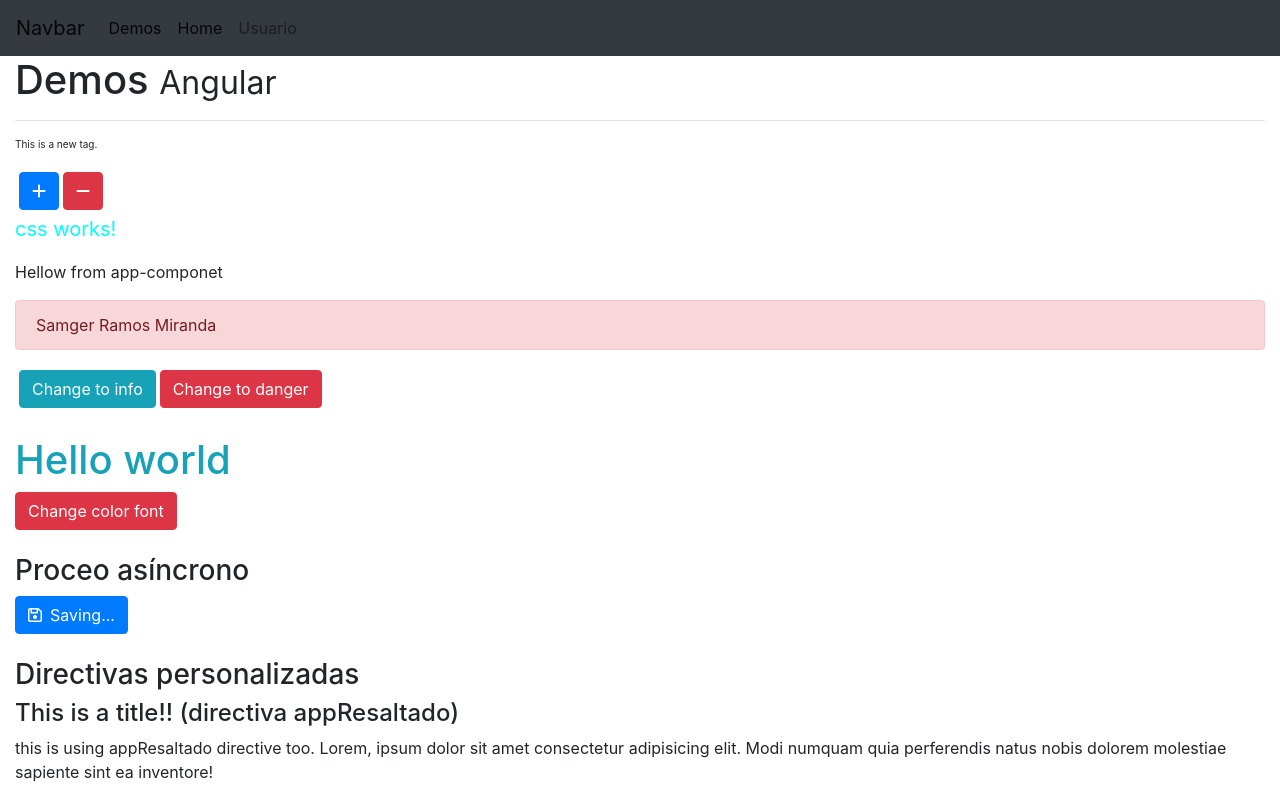
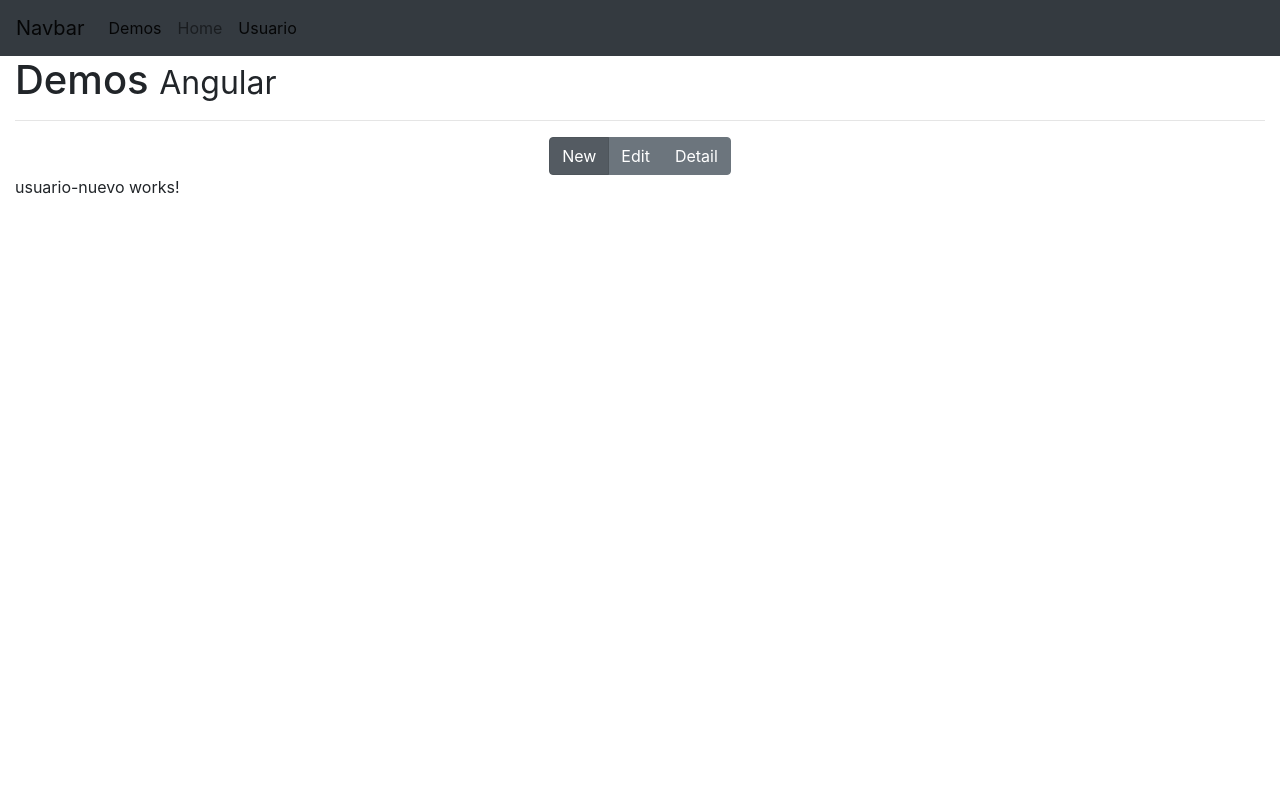
Before and after one commit to Garavirod/Micelaneos, an Angular app: page /usuario/10/nuevo in a window 1280 px wide. Before the commit this address led to /home. Shown: the top 800 px of the page. Built offline with nearby package versions, Linux system fonts and the light colour scheme.

Commit message:
Rutas hijas parte 2

```diff
--- a/src/app/app.module.ts
+++ b/src/app/app.module.ts
@@ -16,6 +16,8 @@
 import { NavbarComponent } from './components/navbar/navbar.component';
 import { UsuarioNuevoComponent } from './components/usuario/usuario-nuevo.component';
 import { UsuarioComponent } from './components/usuario/usuario.component';
+import { UsuarioEditarComponent } from './components/usuario/usuario-editar.component';
+
 
 
 @NgModule({
@@ -30,7 +32,8 @@
     UsuarioDetalleComponent,
     NavbarComponent,
     UsuarioNuevoComponent,
-    UsuarioComponent
+    UsuarioComponent,
+    UsuarioEditarComponent
   ],
   imports: [
     BrowserModule,
--- a/src/app/components/navbar/navbar.component.html
+++ b/src/app/components/navbar/navbar.component.html
@@ -12,7 +12,7 @@
                 <a class="nav-link" [routerLink]="['home']" routerLinkActive="active">Home</a>
             </li>
             <li class="nav-item" routerLinkActive="active">
-                <a class="nav-link" [routerLink]="['usuario']" routerLinkActive="active">Usuario</a>
+                <a class="nav-link" [routerLink]="['usuario','10']" routerLinkActive="active">Usuario</a>
             </li>
         </ul>
     </div>
--- a/src/app/components/usuario/usuario.component.html
+++ b/src/app/components/usuario/usuario.component.html
@@ -1 +1,12 @@
-<p>usuario works!</p>
+<div class="row">
+    <div class="col-md-12 text-center">
+        <div class="btn-group" role="group" aria-label="Basic example">
+            <button type="button" class="btn btn-secondary" [routerLink]="['nuevo']" routerLinkActive="active">New</button>
+            <button type="button" class="btn btn-secondary" [routerLink]="['editar']" routerLinkActive="active">Edit</button>
+            <button type="button" class="btn btn-secondary" [routerLink]="['detalle']" routerLinkActive="active">Detail</button>
+        </div>
+    </div>
+</div>
+
+<!-- Aqui renderizamos las rutas hijas, o loc componentes -->
+<router-outlet></router-outlet>
```
Also changed, not shown: src/app/app.routes.ts (+13 -1 lines).
